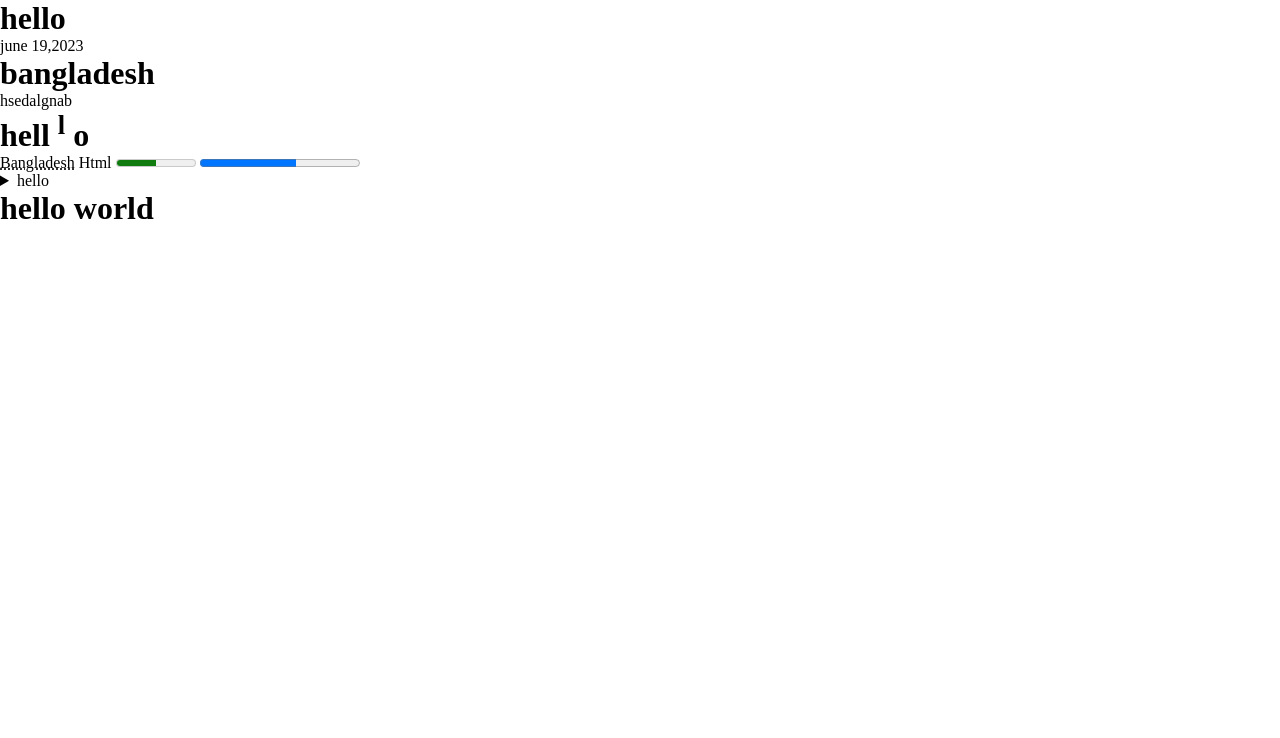
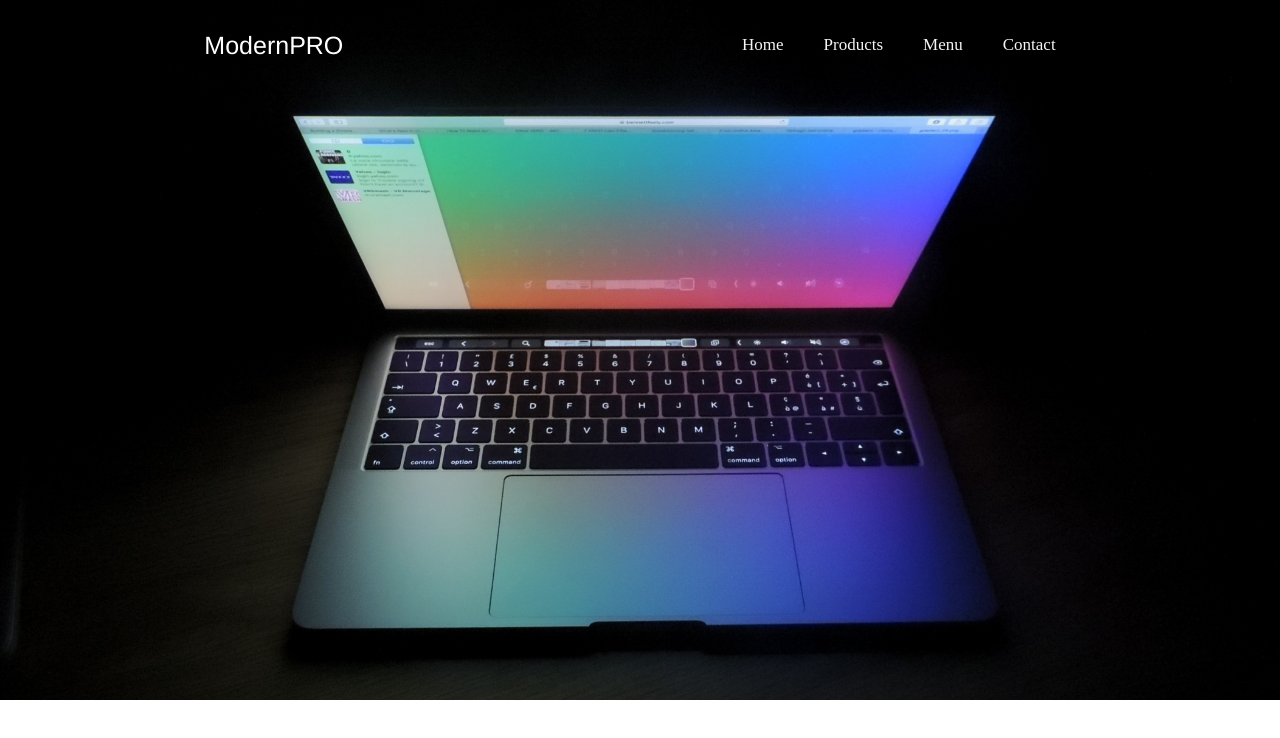
Before and after one commit to Mohammadarifcoding/conceptual-project, a plain HTML site: page index.html in a window 1280 px wide. Drawn offline with Linux system fonts and the light colour scheme.

Commit message:
Adding the header of the website

```diff
--- a/index.html
+++ b/index.html
@@ -7,24 +7,34 @@
     <link rel="stylesheet" href="style.css" />
   </head>
   <body>
-    <h1>hello</h1>
-    <time datetime="2020 - 06 - 15"> june 19,2023</time>
+    <!--The header is starting-->
+   <header>
+     <nav>
+        <div class="menu-container">
+            <div class="logo">
+                <abbr class="logotitle" title="The best digital product company">ModernPRO</abbr>
 
-    <h1>bangladesh</h1>
-    <bdo dir="rtl">bangladesh</bdo>
-    <h1>hell <sup>l</sup> o</h1>
-    <abbr title="I am talking about bangladesh">Bangladesh</abbr>
-    <label for="html">Html</label>
-    <meter id="html" value="0.5"></meter>
-    <progress id="html" value="0.6"></progress>
-    <details>
-      <summary>hello</summary>
-      <p>
-        Lorem, ipsum dolor sit amet consectetur adipisicing elit. Quod mollitia
-        aperiam pariatur reiciendis unde cupiditate quisquam, animi dolores id
-        velit.
-      </p>
-    </details>
-    <h1 class="test">hello world</h1>
+            </div>
+            <div class="menus">
+                <li>Home</li>
+                <li>Products</li>
+                <li>Menu</li>
+                <li>Contact</li>
+            </div>
+        </div>
+     </nav>
+   </header>
+
+   <!--The header is completed-->
+
+   <main>
+
+   </main>
+
+   <footer>
+
+   </footer>
+
+
   </body>
 </html>
--- a/style.css
+++ b/style.css
@@ -3,3 +3,43 @@
     padding: 0px;
     box-sizing: border-box;
 }
+header{
+    background-image: url(derick-david-paSLTZpHCdo-unsplash.jpg);
+    background-repeat: no-repeat;
+    background-size: cover;
+    height: 700px;
+}
+.menu-container{
+
+    display: flex;
+    flex-direction:row;
+    align-items: center;
+    justify-content: space-around;
+    padding: 15px;
+}
+.logo{
+    color: #FFFFFF;
+    font-size: 25px;
+    font-family: Helvetica
+
+}
+.logotitle{
+    text-decoration: none;
+}
+.menus{
+    display: flex;
+    align-items: center;
+    list-style-type:none;
+    color: whitesmoke;
+    justify-content: center;
+}
+.menus li{
+    padding: 10px;
+    margin: 10px;
+    font-size: 17px;
+}
+.menus li:hover{
+    background-color: #C1EADA;
+  color: #000000;
+
+}
```
Also changed, not shown: derick-david-paSLTZpHCdo-unsplash.jpg (added).
